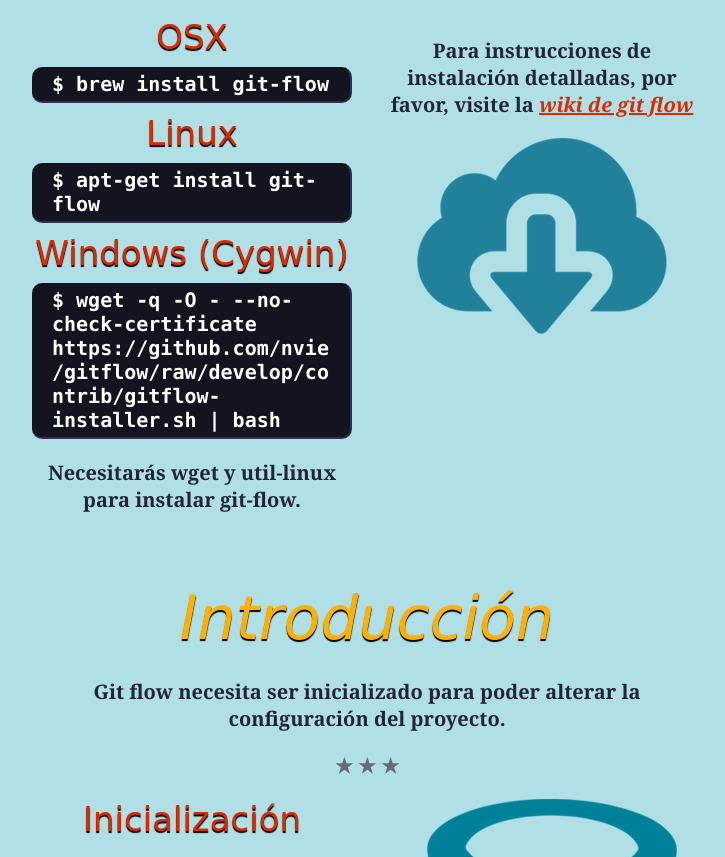
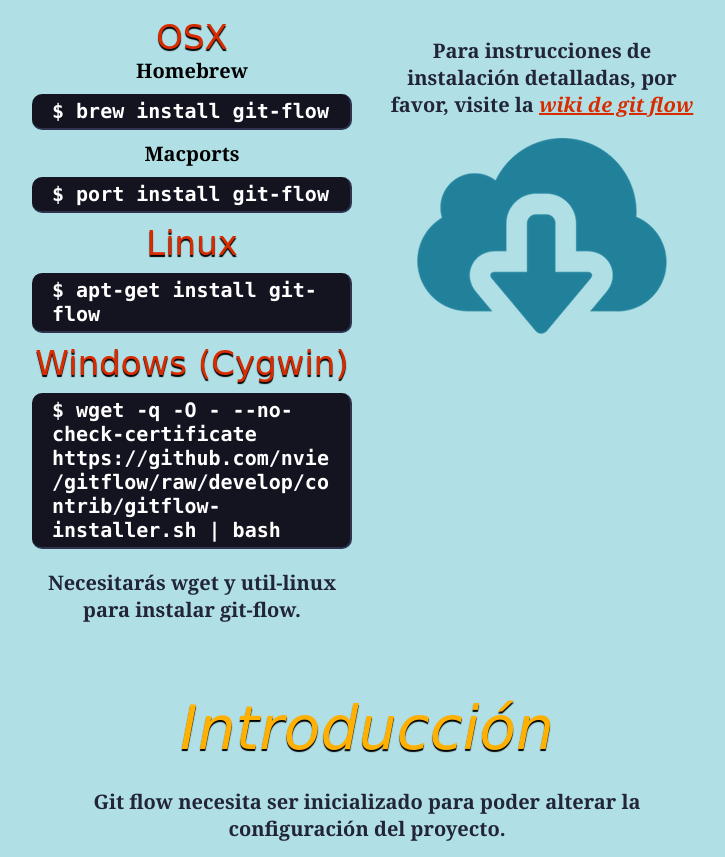
Before and after one commit to kengnijiwa/git-flow-cheats2, a plain HTML site: page index.es.html in a window 1280 px wide. Shown: the part 1504-2361 px from the top of the page, without its empty margins (273-998 px from the left). Drawn offline with nearby package versions, Linux system fonts and the light colour scheme; a script that the page names is missing; a web font is replaced by a local one.

Commit message:
Add macport install instruction

```diff
--- a/index.es.html
+++ b/index.es.html
@@ -100,8 +100,13 @@
     <p class="divider">&#9733; &#9733; &#9733;</p>
     <div class="col-1">
         <h3>OSX</h3>
+        <span>Homebrew</span>
         <blockquote>
             $ brew install git-flow
+        </blockquote>
+        <span>Macports</span>
+        <blockquote>
+            $ port install git-flow
         </blockquote>
         <h3>Linux</h3>
         <blockquote>
```
Also changed, not shown: index.fr_FR.html (+5 -0 lines), index.html (+5 -0 lines), index.it_IT.html (+5 -0 lines), index.ja_JP.html (+5 -0 lines), index.ko_KR.html (+5 -0 lines), index.nl_NL.html (+5 -0 lines), index.pt_BR.html (+5 -0 lines), index.ru_RU.html (+5 -0 lines), index.tr_TR.html (+5 -0 lines), index.zh_CN.html (+5 -0 lines).
